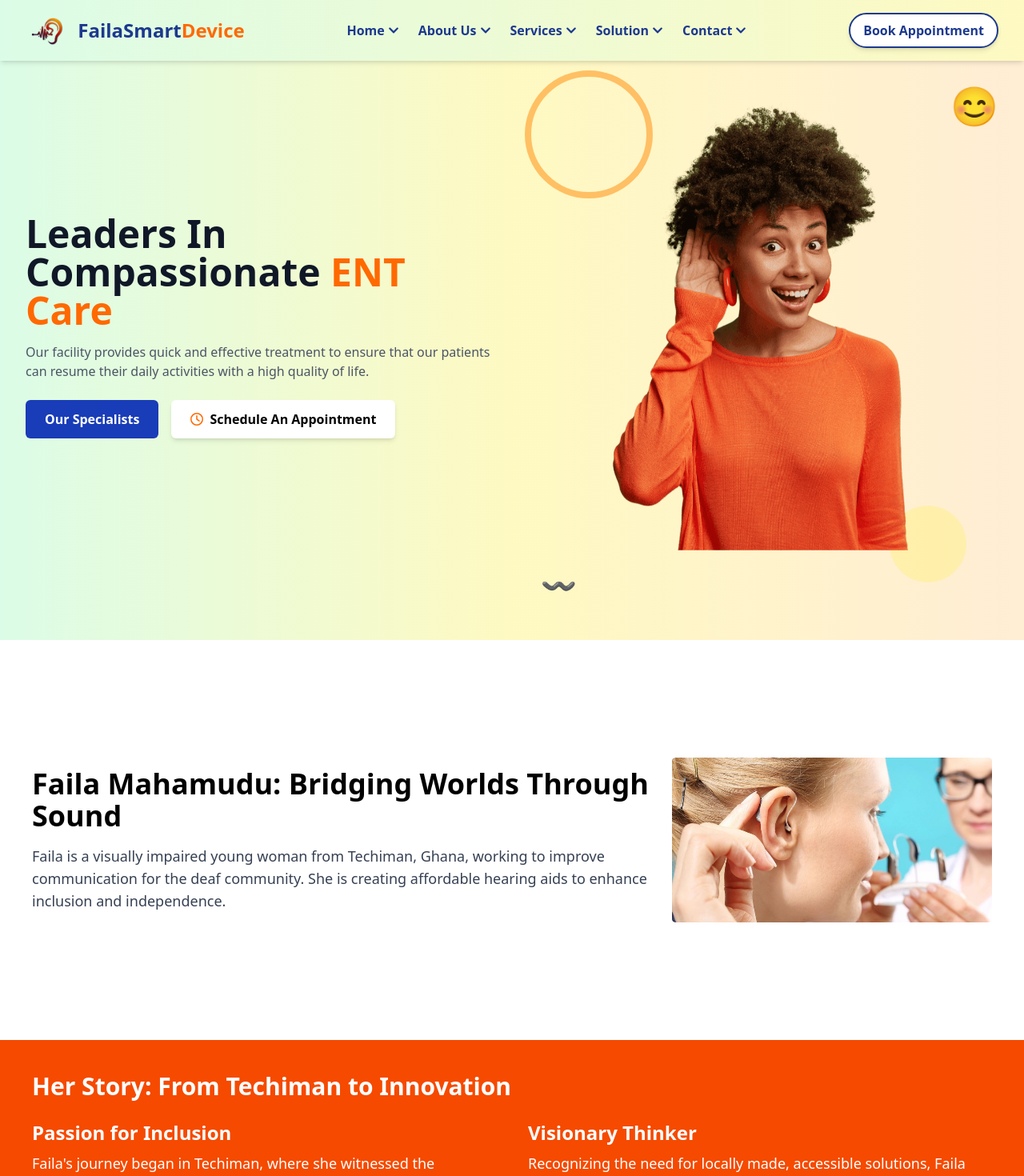
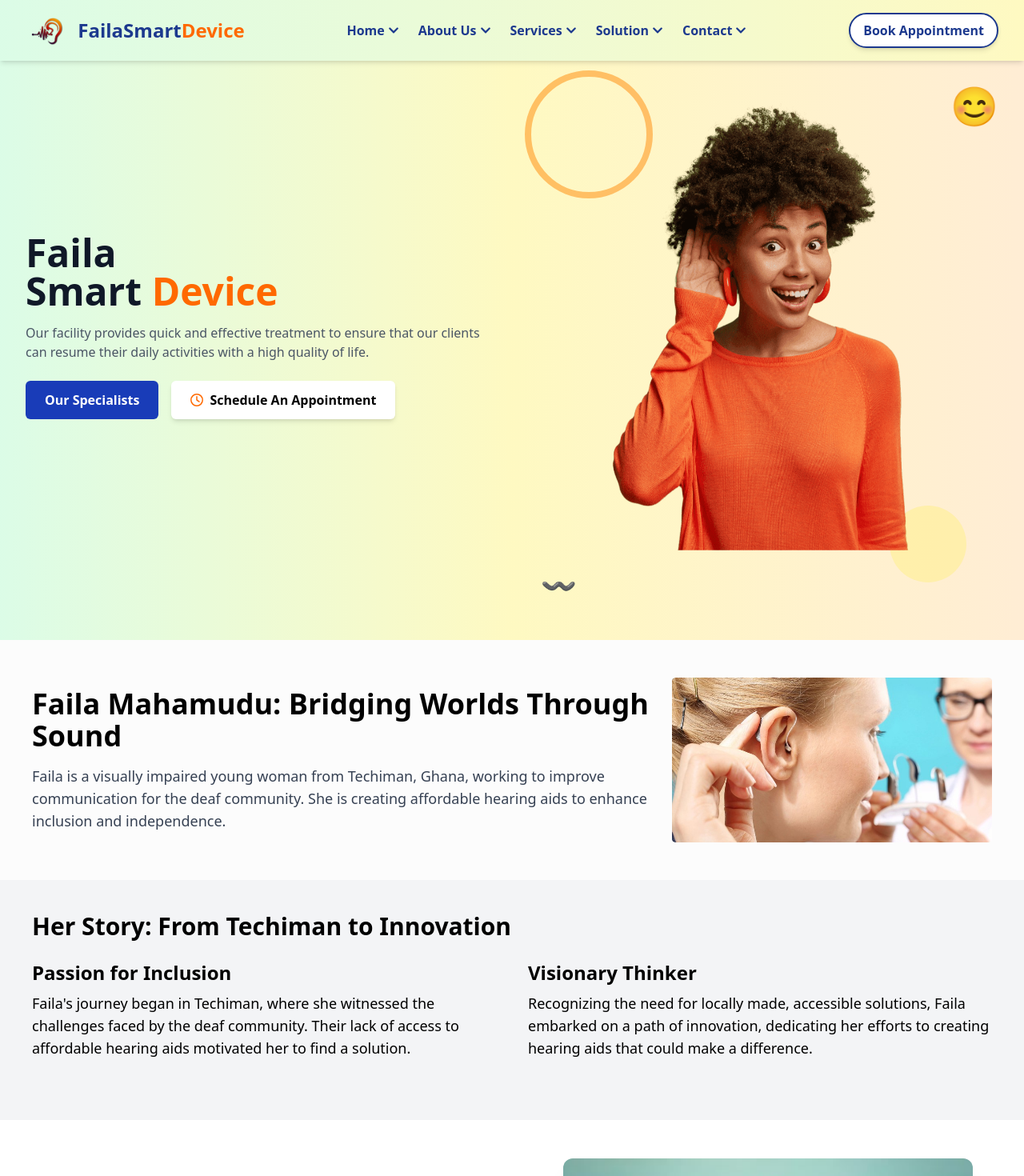
Before and after one commit to GROW-YAI/Hearing-Aid-App, a React (Vite) app: page / in a window 1280 px wide. Shown: the top 1470 px of the page at 80% size. Built offline with nearby package versions, Linux system fonts and the light colour scheme.

Commit message:
little touch

```diff
--- a/src/components/Biograph.jsx
+++ b/src/components/Biograph.jsx
@@ -5,7 +5,7 @@ const Biograph = () => {
   return (
     <div className="font-sans">
 
-      <div className="bg-white p-10 flex flex-col md:flex-row items-center justify-between min-h-[500px]">
+      <div className="bg-[#fcfcfc] p-10 flex flex-col md:flex-row items-center justify-between min-h-[300px]">
         <div className="md:w-2/3">
           <h1 className="text-4xl font-bold mb-4">
             Faila Mahamudu: Bridging Worlds Through Sound
@@ -25,7 +25,7 @@ const Biograph = () => {
         </div>
       </div>
 
-      <div className="bg-orange-600 text-white p-10 min-h-[500px]">
+      <div className="bg-gray-100 text-black p-10 min-h-[300px]">
         <h2 className="text-3xl font-bold mb-6">Her Story: From Techiman to Innovation</h2>
         <div className="md:flex md:space-x-10">
           <div className="md:w-1/2 mb-6 md:mb-0">
--- a/src/components/Home.jsx
+++ b/src/components/Home.jsx
@@ -9,12 +9,12 @@ const Home = () => {
 
         <div>
           <h1 className="text-5xl font-bold text-gray-900">
-            Leaders In <br /> Compassionate{" "}
-            <span className="text-orange-500">ENT Care</span>
+            Faila<br />Smart{" "}
+            <span className="text-orange-500">Device</span>
           </h1>
           <p className="mt-4 text-gray-600">
             Our facility provides quick and effective treatment to ensure that
-            our patients can resume their daily activities with a high quality
+            our clients can resume their daily activities with a high quality
             of life.
           </p>
 
```
